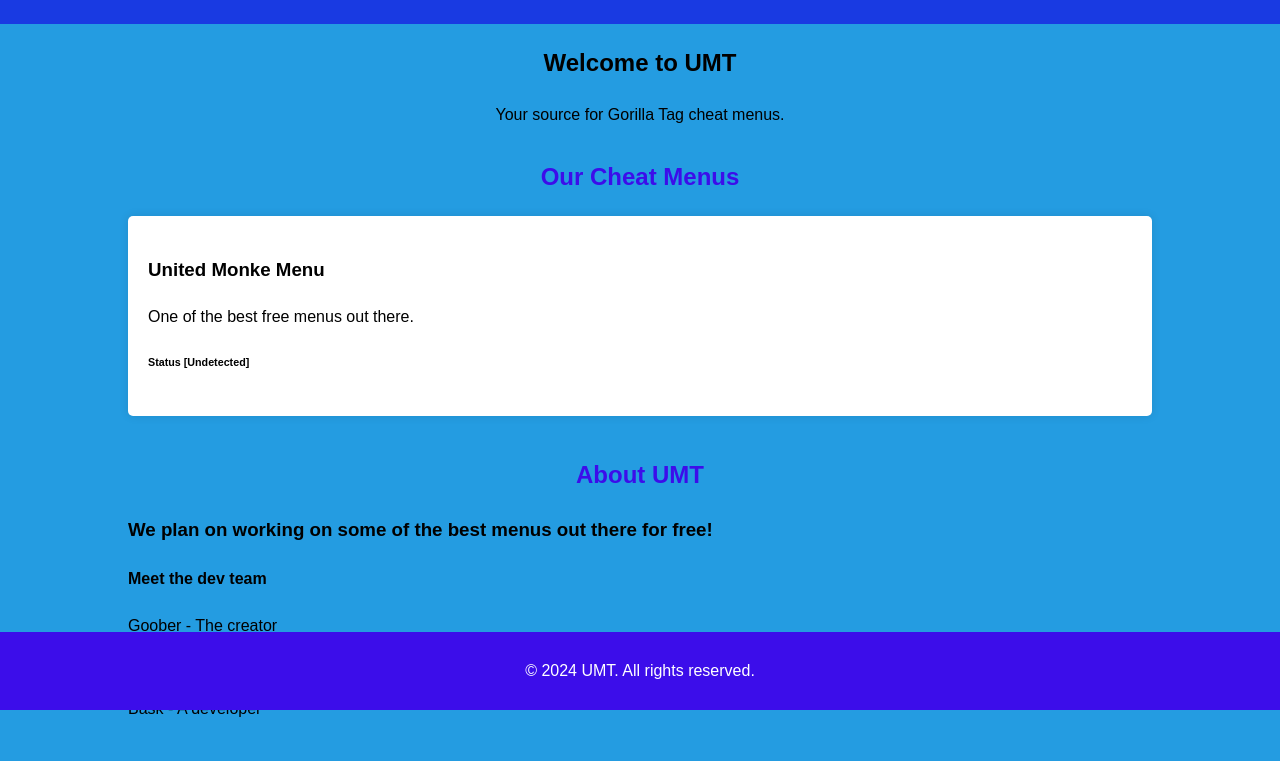
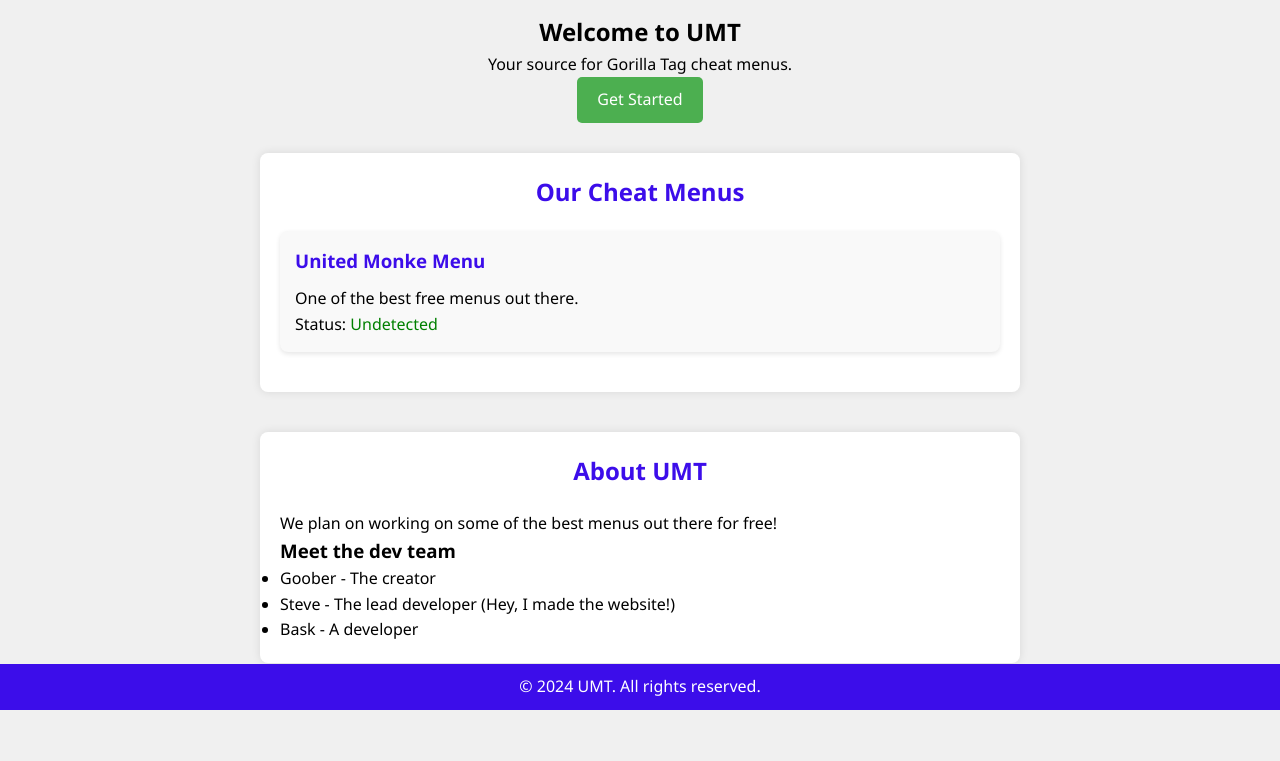
Before and after one commit to UMTGoober/UMT-Website, a plain HTML site: page index.html in a window 1280 px wide. Shown: the part 90-851 px from the top of the page. After the commit the page ends 813 px from the top, so only its background shows below. Drawn offline with Linux system fonts and the light colour scheme.

Commit message:
Made it look better

```diff
--- a/index.html
+++ b/index.html
@@ -6,32 +6,45 @@
     <meta name="description" content="UMT - Your Source for Gorilla Tag Cheat Menus">
     <title>UMT - Gorilla Tag Cheats</title>
     <style>
-        /* Basic CSS for styling */
-        body {
-            font-family: Arial, sans-serif;
-            line-height: 1.6;
+        /* Reset and base styles */
+        *,
+        *::before,
+        *::after {
+            box-sizing: border-box;
             margin: 0;
             padding: 0;
-            background-color: #249ce1;
         }
+
+        body {
+            font-family: 'Segoe UI', Tahoma, Geneva, Verdana, sans-serif;
+            line-height: 1.6;
+            background-color: #f0f0f0;
+            margin: 0;
+        }
+
         header {
             background-color: #193ae2;
             color: #fff;
-            padding: 10px 0;
             text-align: center;
+            padding: 1rem 0;
         }
+
         .container {
-            width: 80%;
-            margin: 20px auto;
+            max-width: 800px;
+            margin: 0 auto;
+            padding: 20px;
         }
+
         .hero {
             text-align: center;
             margin-bottom: 30px;
         }
+
         .hero img {
             max-width: 100%;
             height: auto;
         }
+
         .cta-button {
             display: inline-block;
             padding: 10px 20px;
@@ -39,24 +52,40 @@
             color: #fff;
             text-decoration: none;
             border-radius: 5px;
+            transition: background-color 0.3s ease;
         }
+
         .cta-button:hover {
             background-color: #45a049;
         }
+
         .section {
             margin-bottom: 40px;
+            background-color: #fff;
+            padding: 20px;
+            border-radius: 8px;
+            box-shadow: 0 0 10px rgba(0, 0, 0, 0.1);
         }
+
         .section h2 {
             color: #3c0dea;
             text-align: center;
+            margin-bottom: 20px;
         }
+
         .product {
-            background-color: #fff;
-            padding: 20px;
             margin-bottom: 20px;
-            border-radius: 5px;
-            box-shadow: 0 0 10px rgba(0,0,0,0.1);
+            padding: 15px;
+            border-radius: 8px;
+            box-shadow: 0 2px 5px rgba(0, 0, 0, 0.1);
+            background-color: #f9f9f9;
         }
+
+        .product h3 {
+            color: #3c0dea;
+            margin-bottom: 10px;
+        }
+
         footer {
             background-color: #3c0dea;
             color: #fff;
@@ -66,16 +95,22 @@
             width: 100%;
             bottom: 0;
         }
+
+        footer p {
+            margin: 0;
+        }
     </style>
 </head>
 <body>
     <header>
         <h1>UMT - Gorilla Tag Cheats</h1>
     </header>
+
     <div class="container">
         <section class="hero">
             <h2>Welcome to UMT</h2>
             <p>Your source for Gorilla Tag cheat menus.</p>
+            <a href="#" class="cta-button">Get Started</a>
         </section>
 
         <section id="products" class="section">
@@ -83,18 +118,20 @@
             <div class="product">
                 <h3>United Monke Menu</h3>
                 <p>One of the best free menus out there.</p>
-                <h6>Status [Undetected]</h6>
+                <p>Status: <span style="color: green;">Undetected</span></p>
             </div>
             <!-- Add more products as needed -->
         </section>
 
         <section class="section">
             <h2>About UMT</h2>
-            <h3>We plan on working on some of the best menus out there for free!</h3>
-            <h4>Meet the dev team</h4>
-            <p>Goober - The creator</p>
-            <p>Steve - The lead developer [Hey, I made the website!]</p>
-            <p>Bask - A developer</p>
+            <p>We plan on working on some of the best menus out there for free!</p>
+            <h3>Meet the dev team</h3>
+            <ul>
+                <li>Goober - The creator</li>
+                <li>Steve - The lead developer (Hey, I made the website!)</li>
+                <li>Bask - A developer</li>
+            </ul>
         </section>
     </div>
 
```
